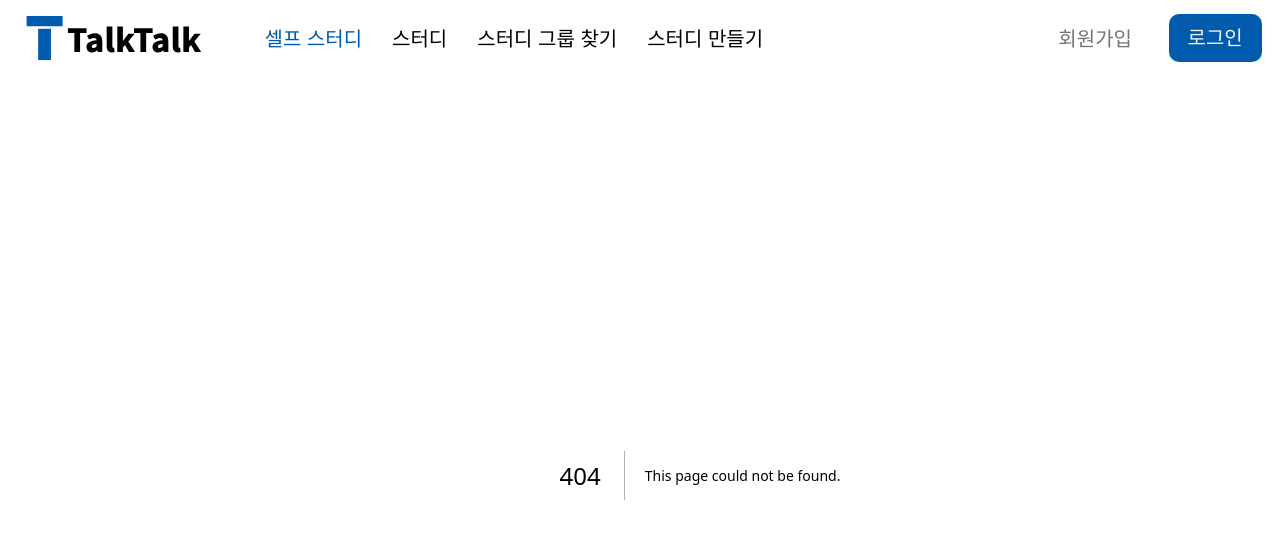
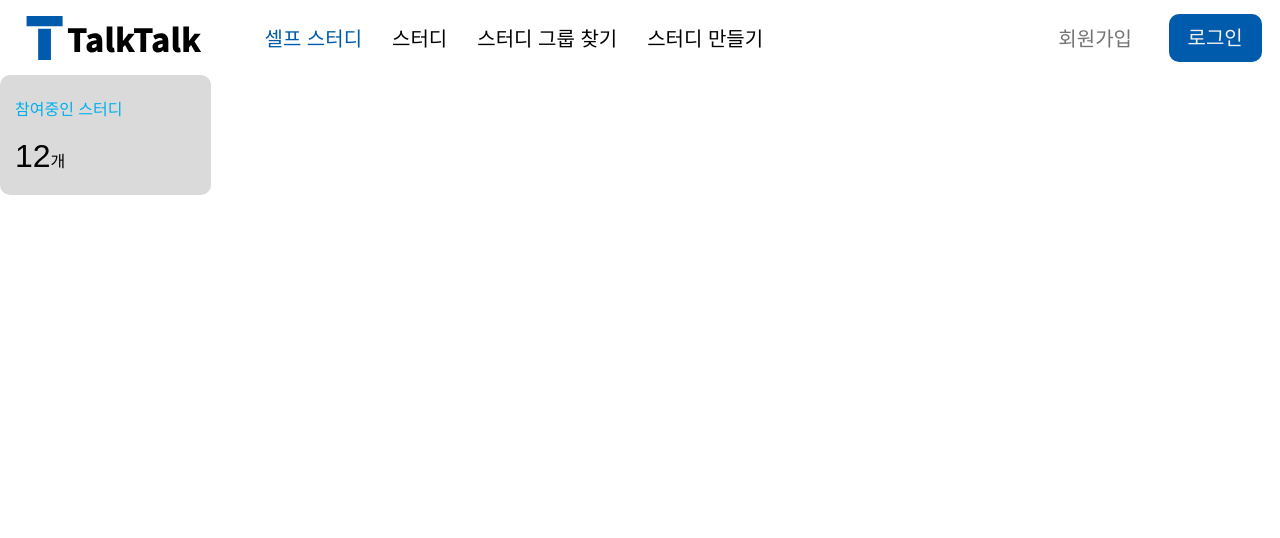
Before and after one commit to inha-talktalk/TalkTalk, a Next.js app in the folder client/: page /selfStudy in a window 1280 px wide. Before the commit this address had no page. Shown: the top 538 px of the page. Built offline with nearby package versions, Linux system fonts and the light colour scheme.

Commit message:
feat: MyAchievement 작성
Related to: #44

```diff
--- /dev/null
+++ b/client/components/MyAchievement/index.tsx
@@ -0,0 +1,50 @@
+import { useGlobalTheme } from '@/styles/GlobalThemeContext';
+import { css } from '@emotion/react';
+
+interface MyAchievementProps {
+  title: string;
+  count: number;
+}
+
+export default function MyAchievement({ title, count }: MyAchievementProps) {
+  const { theme } = useGlobalTheme();
+  const style = {
+    container: css`
+      background-color: ${theme.gray};
+      border-radius: 10px;
+      height: 120px;
+      width: 211px;
+      position: relative;
+    `,
+    inner: css`
+      font-weight: 500;
+      position: relative;
+      left: 0;
+      top: 50%;
+      padding: 0 15px;
+      transform: translate(0, -50%);
+
+      & > p {
+        font-size: 16px;
+        color: ${theme.secondary};
+        margin: 0;
+        font-weight: 500;
+      }
+
+      & > span {
+        font-size: 32px;
+        font-weight: 500;
+      }
+    `,
+  };
+
+  return (
+    <div css={style.container}>
+      <div css={style.inner}>
+        <p>{title}</p>
+        <br />
+        <span>{count}</span>개
+      </div>
+    </div>
+  );
+}
--- /dev/null
+++ b/client/pages/selfStudy/index.tsx
@@ -0,0 +1,5 @@
+import MyAchievement from '@/components/MyAchievement';
+
+export default function SelfStudy() {
+  return <MyAchievement title="참여중인 스터디" count={12} />;
+}
```
